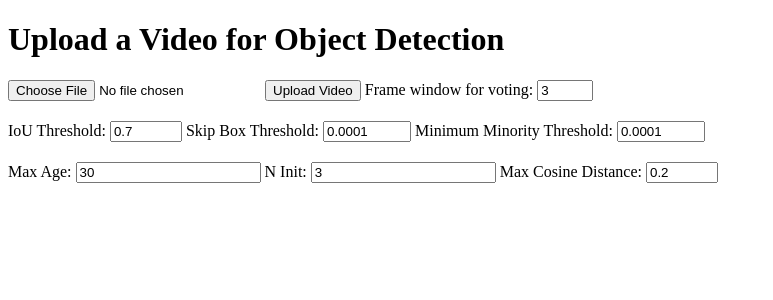
After one commit to nhutanh2004/CS420-Helmet-Detection-with-YOLO_The_app_part, a Flask app: page /live_stream in a window 1280 px wide. The commit adds this page. Shown: the top 300 px of the page, without its empty margins (0-773 px from the left). Run offline with Flask 2, Linux system fonts and the light colour scheme; parts of the project's set-up code (start-up, migrations or seed data) failed here and were passed over.

Commit message:
add voting and live view for a video

```diff
--- a/app.py
+++ b/app.py
@@ -1,8 +1,6 @@
-from flask import Flask, render_template, request, jsonify, send_file, send_from_directory
-from ultralytics import YOLO
+from flask import Flask, render_template, request, jsonify, send_file, send_from_directory, Response
+import cv2
 import os
-import cv2
-import numpy as np
 from werkzeug.utils import secure_filename
 import subprocess
 import sys
@@ -11,28 +9,26 @@ sys.path.append("backend/source")
 
 from backend.source.test import run_on_frame, create_models
 from backend.source.utils.visualize import plot_bbox
-from deep_sort_realtime.deep_sort.tracker import Tracker
 from deep_sort_realtime.deepsort_tracker import DeepSort
-import logging
+# import logging
+from voting_system import VotingSystem
 
 app = Flask(__name__)
+app.config['UPLOAD_FOLDER'] = 'uploads'
 
 # Configure logging
-# """ when using logging the server address will be inside the debug.txt"""
 # logging.basicConfig(
 #     filename='debug.txt',
 #     level=logging.DEBUG,
 #     format='%(asctime)s - %(name)s - %(levelname)s - %(message)s'
-#     )
+# )
 
-# Ensure static directory exists
-if not os.path.exists("static"):
-    os.makedirs("static")
+# Ensure directories exist
+for directory in ["static", "weights", app.config['UPLOAD_FOLDER']]:
+    if not os.path.exists(directory):
+        os.makedirs(directory)
 
-# Ensure weights directory exists
-if not os.path.exists("weights"):
-    os.makedirs("weights")
-# Ensure boxs don't go outside frame
+# Utility functions
 def clip_bbox(bbox, frame_width, frame_height):
     x1 = max(0, min(bbox[0], frame_width - 1))
     y1 = max(0, min(bbox[1], frame_height - 1))
@@ -50,7 +46,7 @@ def xyxy2ltwh(box):
     w, h = x2 - x1, y2 - y1
     return [x1, y1, w, h]
 
-# Create a list of model weights
+# Load model weights
 def get_model_weights():
     weights_dir = "weights"
     return [
@@ -64,8 +60,103 @@ model_weights_list = get_model_weights()
 models, model_names = create_models(model_weights_list)
 
 @app.route("/")
-def upload_video():
+def index():
+    return render_template("home.html")
+@app.route("/video")
+def video_page():
     return render_template("video.html")
+@app.route("/live_stream")
+def live_stream_page():
+    return render_template("video_live.html")
+
+@app.route("/upload_video", methods=["POST"])
+def upload_video_route():
+    if "file" not in request.files:
+        return jsonify({"success": False, "error": "No file part"}), 400
+    file = request.files["file"]
+    if file.filename == "":
+        return jsonify({"success": False, "error": "No selected file"}), 400
+
+    filename = secure_filename(file.filename)
+    file_path = os.path.join(app.config['UPLOAD_FOLDER'], filename)
+    file.save(file_path)
+
+    # Return the file path to be used in live streaming
+    return jsonify({"success": True, "file_path": file_path})
+
+@app.route("/process_live_stream")
+def process_live_stream():
+    file_path = request.args.get('file')
+    if not file_path:
+        return "Error: No file path provided", 400
+
+    # Initialize DeepSORT and Voting System for live stream
+    tracker = DeepSort(max_age=5, nms_max_overlap=1.0, n_init=3, max_cosine_distance=0.2)
+    voting_system = VotingSystem(frame_window=3)
+
+    def gen():
+        cap = cv2.VideoCapture(file_path)
+        if not cap.isOpened():
+            print("Error: Could not open video file.")
+            return
+
+        while True:
+            ret, frame = cap.read()
+            if not ret:
+                print("Error: Could not read frame.")
+                break
+
+            # Perform detection with YOLO
+            img_array = cv2.cvtColor(frame, cv2.COLOR_BGR2RGB)
+            boxes, labels, scores = run_on_frame(models, img_array, "1_1.jpg", 0.7, 0.01, 0.01)
+            labels = [int(label) for label in labels]
+
+            detections = []
+            for i in range(len(labels)):
+                if scores[i] > 0.001:
+                    boxes[i][0] = int(boxes[i][0] * frame.shape[1])
+                    boxes[i][1] = int(boxes[i][1] * frame.shape[0])
+                    boxes[i][2] = int(boxes[i][2] * frame.shape[1])
+                    boxes[i][3] = int(boxes[i][3] * frame.shape[0])
+                    boxes[i] = xyxy2ltwh(boxes[i])
+                    detections.append((boxes[i], scores[i], labels[i]))
+
+            # Update DeepSORT tracker with the latest detections
+            tracks = tracker.update_tracks(detections, frame=frame)
+
+            # Process each frame
+            for track in tracks:
+                if track.is_confirmed() and track.time_since_update <= 1:
+                    bbox = track.to_ltrb()
+                    bbox = clip_bbox(bbox, frame.shape[1], frame.shape[0])
+
+                    track_id = track.track_id
+                    det_label = track.get_det_class()
+                    det_score = track.get_det_conf()
+
+                    # Update the voting system with the latest detection data
+                    voting_system.update_track(track_id, det_label, det_score)
+
+                    # Get the voted label and average score
+                    voted_label, avg_score = voting_system.get_voted_label_and_score(track_id)
+
+                    # Draw the bounding box with the stored label and score
+                    frame = plot_bbox(frame, [bbox], [voted_label], [avg_score])
+
+            # Encode frame to JPEG format
+            ret, jpeg = cv2.imencode('.jpg', frame)
+            if not ret:
+                print("Error: Could not encode frame.")
+                continue
+
+            # Convert encoded frame to bytes and yield it in the response
+            frame_bytes = jpeg.tobytes()
+            yield (b'--frame\r\n'
+                   b'Content-Type: image/jpeg\r\n\r\n' + frame_bytes + b'\r\n\r\n')
+
+        cap.release()
+
+    return Response(gen(), mimetype='multipart/x-mixed-replace; boundary=frame')
 
 @app.route("/process_video", methods=["POST"])
 def process_video():
@@ -90,9 +181,9 @@ def process_video():
     except (KeyError, ValueError) as e:
         return jsonify({"error": str(e)}), 400
 
-
     # Initialize DeepSORT
     tracker = DeepSort(max_age=max_age, nms_max_overlap=1, n_init=n_init, max_cosine_distance=max_cosine_distance, max_iou_distance=0.8, nn_budget=None, override_track_class=None)
+
     # Open the video file
     cap = cv2.VideoCapture(file_path)
     if not cap.isOpened():
@@ -137,7 +228,7 @@ def process_video():
 
         detections = []
         if frame_counter % detection_interval == 0:
-            logging.info(f"frame_counter: {frame_counter}]")
+            #logging.info(f"frame_counter: {frame_counter}]")
             # Perform detection with YOLO
             img_array = cv2.cvtColor(frame, cv2.COLOR_BGR2RGB)
             boxes, labels, scores = run_on_frame(models, img_array, "1_1.jpg", iou_thr, skip_box_thr, p)
@@ -151,14 +242,13 @@ def process_video():
                     boxes[i][3] = int(boxes[i][3] * target_height)
                     boxes[i] = xyxy2ltwh(boxes[i])
                     detections.append((boxes[i], scores[i], labels[i]))
-        for detection in detections:
-            logging.info(f"Yolo detection: {detection}")
+        # for detection in detections:
+        #     logging.info(f"Yolo detection: {detection}")
         # Update DeepSORT tracker with the latest detections
         tracks = tracker.update_tracks(detections, frame=frame)
-        for track in tracks:
-            logging.info(f"Deepsort ID,state,age: {track.track_id},{track.state},{track.age}")
-            logging.info(f"box,score,labels: {track.to_ltrb()},{track.get_det_conf()}, {track.get_det_class()}")
-
+        # for track in tracks:
+        #     logging.info(f"Deepsort ID,state,age: {track.track_id},{track.state},{track.age}")
+        #     logging.info(f"box,score,labels: {track.to_ltrb()},{track.get_det_conf()}, {track.get_det_class()}")
 
         # Process each frame
         for track in tracks:
@@ -167,19 +257,17 @@ def process_video():
                 bbox = clip_bbox(bbox, frame_width, frame_height)
 
                 track_id = track.track_id
-
                 if track_id not in track_info:
                     # Store initial label and score
                     det_label = track.get_det_class()
                     det_score = track.get_det_conf()
-
                     track_info[track_id] = (det_label, det_score)
                 else:
                     # Use stored label and score
                     det_label, det_score = track_info[track_id]
 
                 # Log the details for each track
-                logging.info(f"draw id, box, labels, scores: {track_id}, {bbox}, {det_label}, {det_score}")
+                # logging.info(f"draw id, box, labels, scores: {track_id}, {bbox}, {det_label}, {det_score}")
 
                 # Draw the bounding box with the stored label and score
                 frame = plot_bbox(frame, [bbox], [det_label], [det_score])
@@ -224,26 +312,16 @@ def process_video():
             print(f"Compressed video created successfully at: {compressed_output_path}")
     except Exception as e:
         print(f"An error occurred: {e}")
+
     # Delete the intermediate processed video file
     if os.path.exists(output_path):
         os.remove(output_path)
 
-    # # Delete the original video file
-    # if os.path.exists(file_path):
-    #     os.remove(file_path)
-
-    return jsonify(
-        {
-            "original_video_url": f"/static/{filename}",
-            "processed_video_url": f"/{compressed_output_path}",
-        }
-    )
-
-
-@app.route("/download/<filename>", methods=["GET"])
-def download_file(filename):
-    return send_from_directory("static", filename, as_attachment=True)
-
+    # Return the URLs for the original and processed video
+    return jsonify({
+        "original_video_url": f"/static/{filename}",
+        "processed_video_url": f"/{compressed_output_path}",
+    })
 
 if __name__ == "__main__":
     app.run(host="0.0.0.0", port=5000)
--- a/templates/home.html
+++ b/templates/home.html
@@ -9,8 +9,8 @@
     <p>Select an option below:</p>
 
     <ul>
-        <li><a href="/image">Upload Image for Object Detection</a></li>
         <li><a href="/video">Upload Video for Object Detection</a></li>
+        <li><a href="/live_stream">Live Stream Object Detection</a></li>
     </ul>
 </body>
 </html>
--- /dev/null
+++ b/templates/video_live.html
@@ -0,0 +1,92 @@
+<!DOCTYPE html>
+<html lang="en">
+<head>
+    <meta charset="UTF-8">
+    <title>Upload Video for Object Detection</title>
+    <style>
+        #live-stream {
+            display: none; /* Hide the live stream section initially */
+        }
+
+        #live-stream img {
+            width: 100%;
+        }
+    </style>
+</head>
+<body>
+    <h1>Upload a Video for Object Detection</h1>
+
+    <!-- Form for video upload and parameters -->
+    <form id="upload-video-form" action="/upload_video" method="post" enctype="multipart/form-data">
+        <div style="display: flex; flex-direction: column;">
+            <!-- First Row -->
+            <div style="margin-bottom: 20px;">
+                <input type="file" name="file" accept="video/*" required>
+                <input type="submit" id="submit-button" value="Upload Video">
+                <label for="frame_window">Frame window for voting:</label>
+                <input type="number" id="frame_window" name="frame_window" step="1" min="2" max="10" value="3" required>
+            </div>
+            <!-- Second Row -->
+            <div style="margin-bottom: 20px;">
+                <label for="iou_thr">IoU Threshold:</label>
+                <input type="number" id="iou_thr" name="iou_thr" step="0.01" min="0" max="1" value="0.7" required>
+                <label for="skip_box_thr">Skip Box Threshold:</label>
+                <input type="number" id="skip_box_thr" name="skip_box_thr" step="0.0001" min="0" max="1" value="0.0001" required>
+                <label for="p">Minimum Minority Threshold:</label>
+                <input type="number" id="p" name="p" step="0.0001" min="0" max="1" value="0.0001" required>
+            </div>
+            <!-- Third Row -->
+            <div>
+                <label for="max_age">Max Age:</label>
+                <input type="number" id="max_age" name="max_age" step="1" min="1" value="30" required>
+                <label for="n_init">N Init:</label>
+                <input type="number" id="n_init" name="n_init" step="1" min="1" value="3" required>
+                <label for="max_cosine_distance">Max Cosine Distance:</label>
+                <input type="number" id="max_cosine_distance" name="max_cosine_distance" step="0.01" min="0" max="1" value="0.2" required>
+            </div>
+        </div>
+    </form>
+
+    <div id="live-stream">
+        <img id="live-stream-img" src="" alt="Live Stream">
+    </div>
+
+    <script>
+        // Handle video upload and parameter submission
+        document.getElementById('upload-video-form').addEventListener('submit', function(e) {
+            e.preventDefault();
+            var formData = new FormData(this);
+            var submitButton = document.getElementById('submit-button');
+
+            // Disable the submit button
+            submitButton.disabled = true;
+
+            fetch('/upload_video', {
+                method: 'POST',
+                body: formData
+            })
+            .then(response => response.json())
+            .then(data => {
+                if (data.success) {
+                    // Show the live stream section
+                    const liveStreamContainer = document.getElementById('live-stream');
+                    const liveStreamImg = document.getElementById('live-stream-img');
+
+                    liveStreamImg.src = "/process_live_stream?file=" + encodeURIComponent(data.file_path);
+                    liveStreamContainer.style.display = 'block';
+                } else {
+                    alert('Error processing video');
+                }
+
+                // Enable the submit button
+                submitButton.disabled = false;
+            })
+            .catch(error => {
+                console.error('Error:', error);
+                // Enable the submit button in case of error
+                submitButton.disabled = false;
+            });
+        });
+    </script>
+</body>
+</html>
```
Also changed, not shown: voting_system.py (added, +68 -0 lines), templates/video.html (line endings or trailing spaces), 1 other file.
